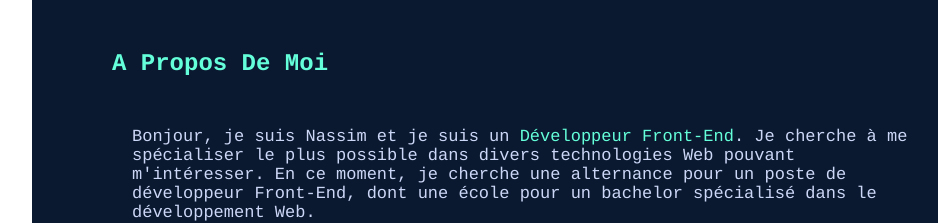
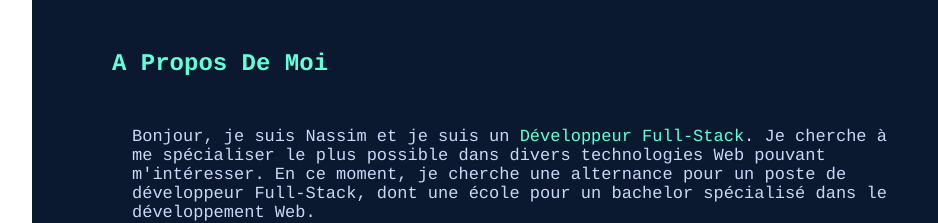
Before and after one commit to NassWebDev/vue-portfolio, a Vue app: page /apropos in a window 1280 px wide. Shown: the part 800-1023 px from the top of the page, without its empty margins (268-1206 px from the left). Built offline with nearby package versions, Linux system fonts and the light colour scheme.

Commit message:
change web dev type

```diff
--- a/src/views/sections/AProposView.vue
+++ b/src/views/sections/AProposView.vue
@@ -5,7 +5,7 @@
         </h1>
         <div class="about">
             <p>
-            Bonjour, je suis Nassim et je suis un <span>Développeur Front-End</span>. Je cherche à me spécialiser le plus possible dans divers technologies Web pouvant m'intéresser. En ce moment, je cherche une alternance pour un poste de développeur Front-End, dont une école pour un bachelor spécialisé dans le développement Web.
+            Bonjour, je suis Nassim et je suis un <span>Développeur Full-Stack</span>. Je cherche à me spécialiser le plus possible dans divers technologies Web pouvant m'intéresser. En ce moment, je cherche une alternance pour un poste de développeur Full-Stack, dont une école pour un bachelor spécialisé dans le développement Web.
             </p>
             <div class="languages">
                 <h2>
```
